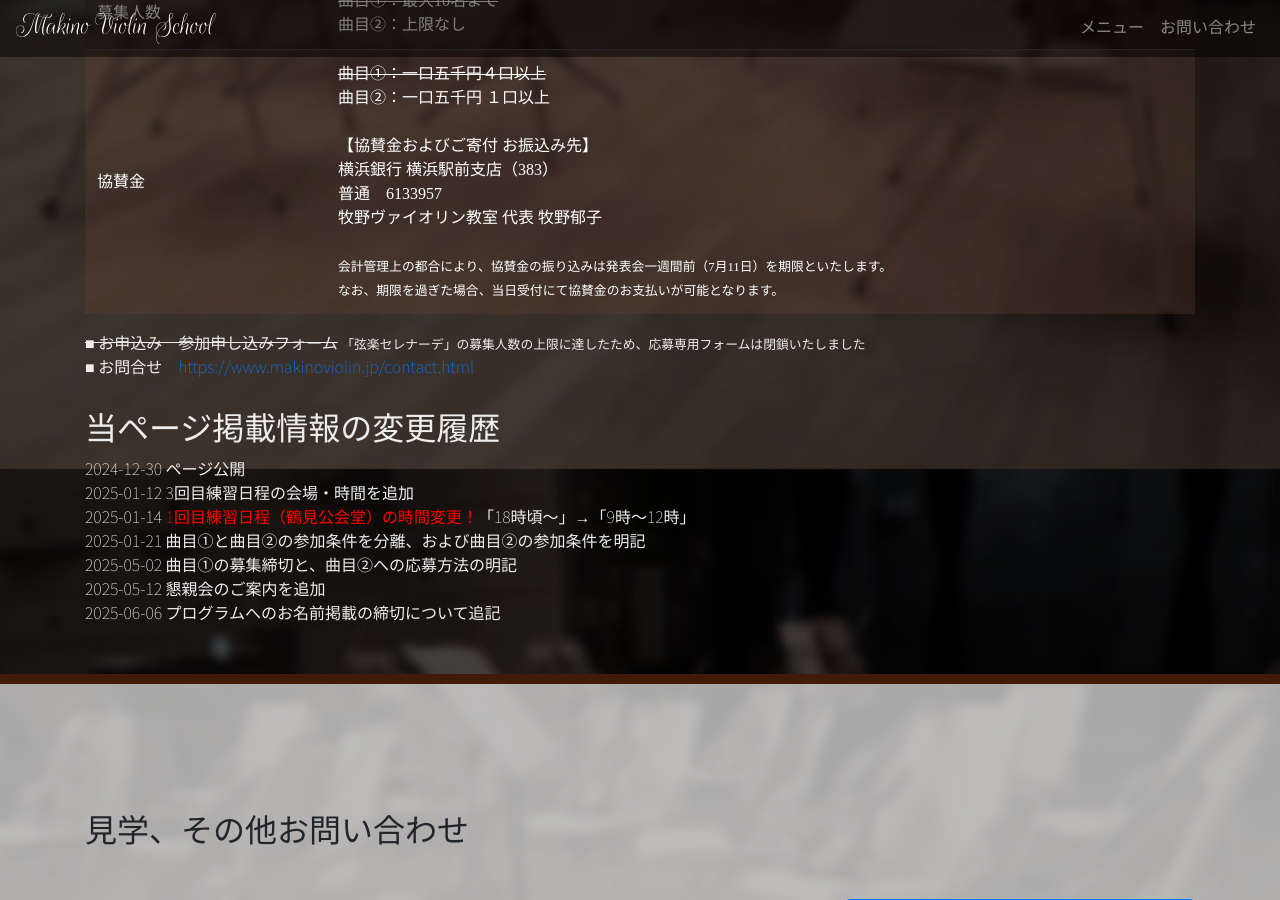
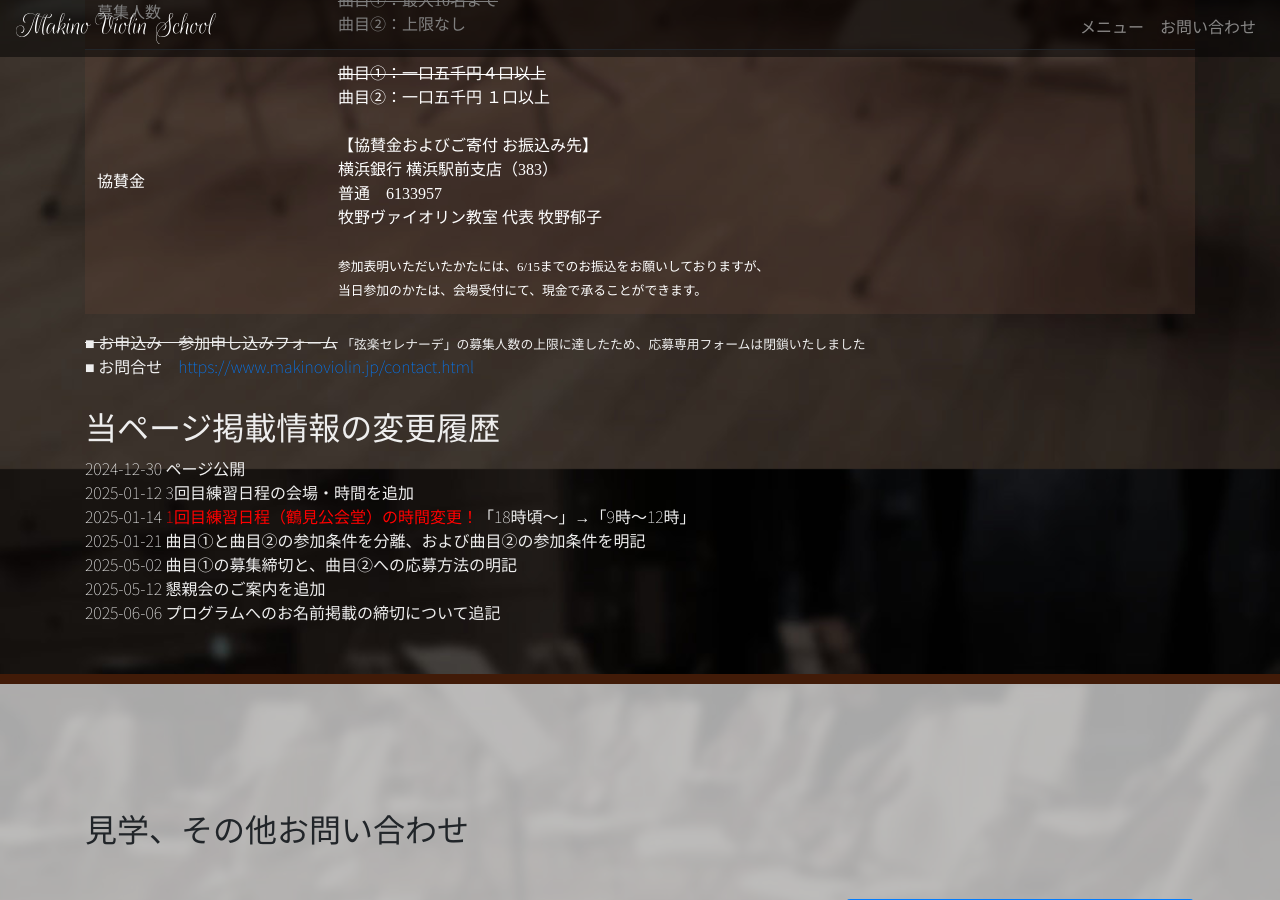
Before and after one commit to makinoviolin/makinoviolin.github.io, a Jekyll site: the page built from _posts/2024-12-30-2025concertensemble.md, in a window 1280 px wide and 900 px high, scrolled down 2411 px. Built offline with Jekyll 4.4.1, drawn with Linux system fonts in a browser that asks for light colours; nearby versions of some CDN libraries; some web fonts are replaced; comment, search, counter and statistics services are not loaded.

Commit message:
MVS2CHG2-58 change text

```diff
--- a/_posts/2024-12-30-2025concertensemble.md
+++ b/_posts/2024-12-30-2025concertensemble.md
@@ -93,8 +93,8 @@ hero: /assets/img/concertensemble-1080.jpg
         普通　6133957<br>
         牧野ヴァイオリン教室 代表 牧野郁子<br>
         <br>
-        <small>会計管理上の都合により、協賛金の振り込みは発表会一週間前（7月11日）を期限といたします。<br>
-        なお、期限を過ぎた場合、当日受付にて協賛金のお支払いが可能となります。</small>
+        <small>参加表明いただいたかたには、6/15までのお振込をお願いしておりますが、<br>
+        当日参加のかたは、会場受付にて、現金で承ることができます。</small>
       </td>
     </tr>
   </tbody>
```
